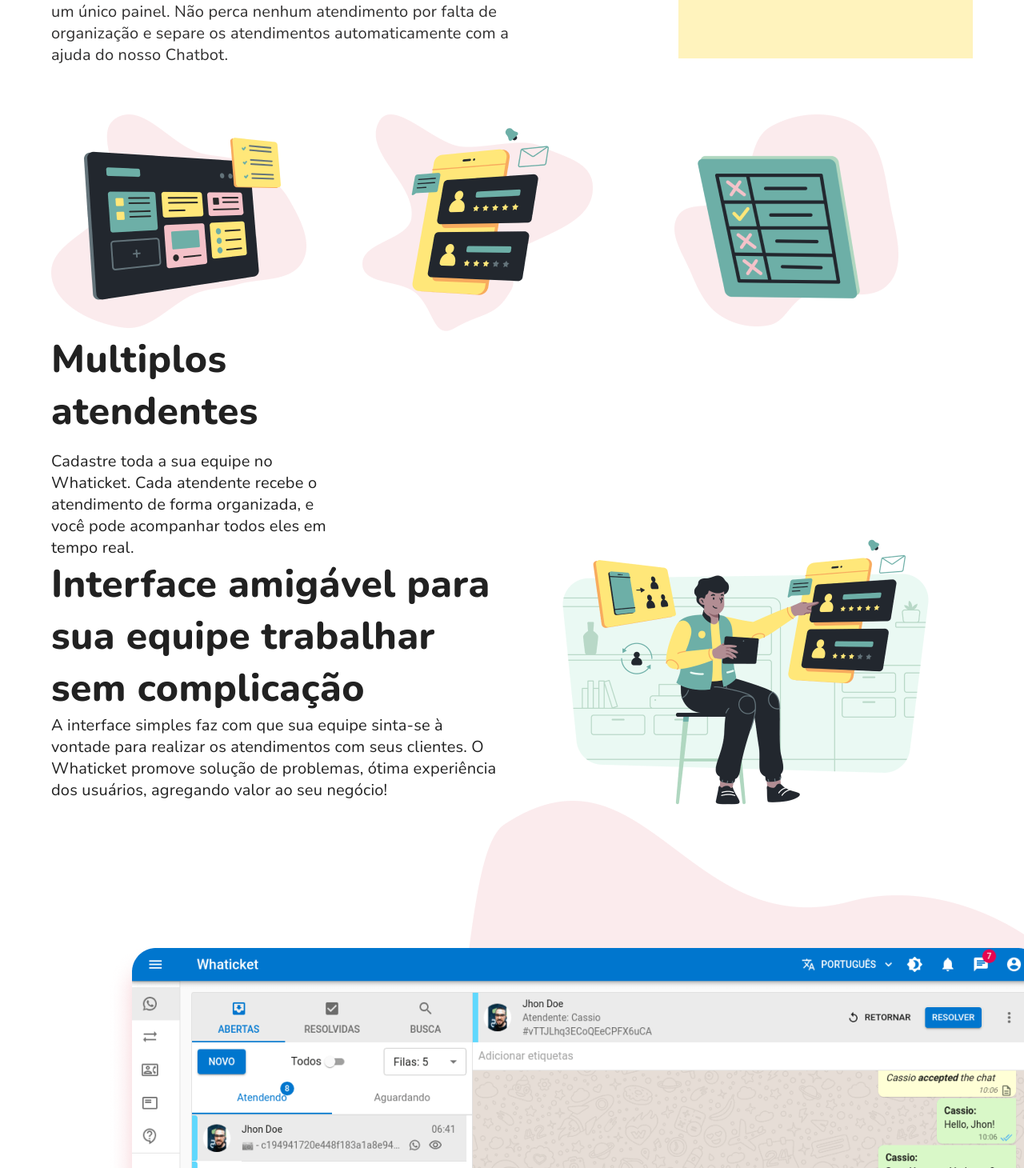
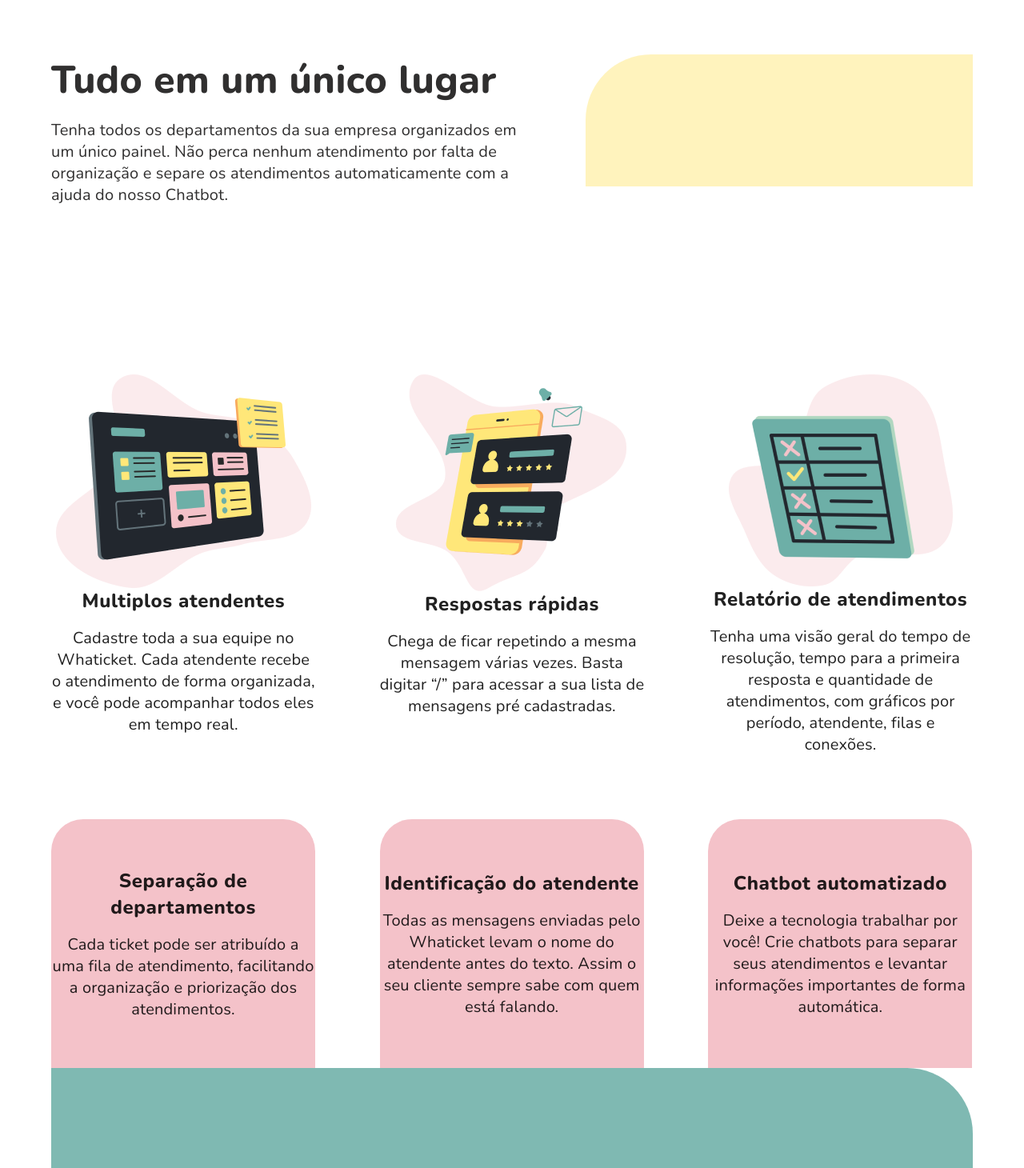
Before and after one commit to luaporto/Whaticket-Page, a React (Create React App) app: page / in a window 1280 px wide. Shown: the part 650-2110 px from the top of the page at 80% size. Built offline with nearby package versions, Linux system fonts and the light colour scheme.

Commit message:
cards pinks

```diff
--- a/src/App.js
+++ b/src/App.js
@@ -9,6 +9,17 @@ const ContainedButton = styled(Button)({
   width: '188px',
   height: '55px',
   textTransform: 'none',
+});
+const CardBox = styled(Box)({
+  display: 'flex',
+  alignItems: 'center',
+  justifyContent: 'center',
+  // padding: '78px',
+  width: '330px',
+  height: '311px',
+
+  backgroundColor: '#F4C2C9',
+  borderRadius: '40px 40px 0px 0px',
 });
 
 const ButtonTypography = styled(Typography)({
@@ -79,6 +90,7 @@ function App() {
             SubtitleTypography={SubtitleTypography}
             TextTypography={TextTypography}
             CardSubtitleTypography={CardSubtitleTypography}
+            CardBox={CardBox}
           />
         </Container>
       </ThemeProvider>
--- a/src/Components/TopBar.js
+++ b/src/Components/TopBar.js
@@ -1,5 +1,5 @@
 import { Box, Button, Stack, Typography } from '@mui/material';
-// import '../App.css';
+
 import icon from '../assets/icon.png';
 
 const TopBar = ({ ContainedButton, ButtonTypography }) => {
@@ -16,6 +16,7 @@ const TopBar = ({ ContainedButton, ButtonTypography }) => {
           backgroundColor: '#fff',
           height: '75px',
           margin: '15px -100px 10px -100px',
+          paddingBottom: '150px',
         }}
       >
         <Stack
--- a/src/Page.js
+++ b/src/Page.js
@@ -17,6 +17,7 @@ const Page = ({
   ButtonTypography,
   SubtitleTypography,
   CardSubtitleTypography,
+  CardBox,
 }) => {
   return (
     <>
@@ -31,6 +32,7 @@ const Page = ({
 
               letterSpacing: '0.025em',
               color: '#302F2F',
+              paddingBottom: '100px',
             }}
           >
             <Stack direction="column" spacing={2}>
@@ -56,6 +58,7 @@ const Page = ({
               alignItems: 'center',
               justifyContent: 'center',
               marginTop: '-75px',
+              paddingBottom: '100px',
             }}
           >
             <img src={image1} alt="" />
@@ -63,7 +66,7 @@ const Page = ({
         </Grid>
       </Grid>
       <Grid container spacing={2}>
-        <Grid item xs={6}>
+        <Grid item xs={6} sx={{ paddingBottom: '150px' }}>
           <Box
             sx={{
               display: 'flex',
@@ -92,42 +95,156 @@ const Page = ({
             sx={{
               display: 'flex',
               alignItems: 'center',
-              height: '180px',
-              marginLeft: '200px',
+              paddingRight: '78px',
+              width: '484px',
+              height: '165px',
+              marginLeft: 'auto',
+
               backgroundColor: '#FFE7797D',
-
               borderRadius: '82px 0px 0px 0px',
             }}
           ></Box>
         </Grid>
       </Grid>
 
-      <Box sx={{ flexGrow: 1 }}>
-        <Grid container spacing={2}>
+      <Grid container spacing={10} sx={{ paddingBottom: '200px' }}>
         <Grid item xs={4}>
+          <Box
+            sx={{
+              display: 'flex',
+              alignItems: 'center',
+              justifyContent: 'center',
+            }}
+          >
             <img src={multipleUsers} alt="" />
+          </Box>
 
           <Stack direction="column" spacing={2}>
-              <SubtitleTypography>Multiplos atendentes</SubtitleTypography>
+            <CardSubtitleTypography>
+              Multiplos atendentes
+            </CardSubtitleTypography>
 
-              <TextTypography>
+            <TextTypography sx={{ textAlign: 'center' }}>
               Cadastre toda a sua equipe no Whaticket. Cada atendente recebe o
-                atendimento de forma organizada, e você pode acompanhar todos
-                eles em tempo real.
+              atendimento de forma organizada, e você pode acompanhar todos eles
+              em tempo real.
             </TextTypography>
           </Stack>
         </Grid>
 
         <Grid item xs={4}>
+          <Box
+            sx={{
+              display: 'flex',
+              alignItems: 'center',
+              justifyContent: 'center',
+            }}
+          >
             <img src={fastResponses} alt="" />
+          </Box>
+          <Stack direction="column" spacing={2}>
+            <CardSubtitleTypography>Respostas rápidas</CardSubtitleTypography>
+
+            <TextTypography sx={{ textAlign: 'center' }}>
+              Chega de ficar repetindo a mesma mensagem várias vezes. Basta
+              digitar “/” para acessar a sua lista de mensagens pré cadastradas.
+            </TextTypography>
+          </Stack>
         </Grid>
         <Grid item xs={4}>
+          <Box
+            sx={{
+              display: 'flex',
+              alignItems: 'center',
+              justifyContent: 'center',
+            }}
+          >
             <img src={reports} alt="" />
+          </Box>
+          <Stack direction="column" spacing={2}>
+            <CardSubtitleTypography>
+              Relatório de atendimentos
+            </CardSubtitleTypography>
+
+            <TextTypography sx={{ textAlign: 'center' }}>
+              Tenha uma visão geral do tempo de resolução, tempo para a primeira
+              resposta e quantidade de atendimentos, com gráficos por período,
+              atendente, filas e conexões.
+            </TextTypography>
+          </Stack>
         </Grid>
+
+        <Grid item xs={4}>
+          <CardBox>
+            <Stack direction="column" spacing={2}>
+              <CardSubtitleTypography>
+                Separação de departamentos
+              </CardSubtitleTypography>
+
+              <TextTypography sx={{ textAlign: 'center' }}>
+                Cada ticket pode ser atribuído a uma fila de atendimento,
+                facilitando a organização e priorização dos atendimentos.
+              </TextTypography>
+            </Stack>
+          </CardBox>
         </Grid>
-      </Box>
+        <Grid item xs={4}>
+          <CardBox>
+            <Stack direction="column" spacing={2}>
+              <CardSubtitleTypography>
+                Identificação do atendente
+              </CardSubtitleTypography>
 
-      <Grid container spacing={2}>
+              <TextTypography sx={{ textAlign: 'center' }}>
+                Todas as mensagens enviadas pelo Whaticket levam o nome do
+                atendente antes do texto. Assim o seu cliente sempre sabe com
+                quem está falando.
+              </TextTypography>
+            </Stack>
+          </CardBox>
+        </Grid>
+        <Grid item xs={4}>
+          <CardBox>
+            <Stack direction="column" spacing={2}>
+              <CardSubtitleTypography>
+                Chatbot automatizado
+              </CardSubtitleTypography>
+
+              <TextTypography sx={{ textAlign: 'center' }}>
+                Deixe a tecnologia trabalhar por você! Crie chatbots para
+                separar seus atendimentos e levantar informações importantes de
+                forma automática.
+              </TextTypography>
+            </Stack>
+          </CardBox>
+        </Grid>
+
+        <Box
+          sx={{
+            // alignItems: 'center',
+            // display: 'flex',
+            // alignItems: 'center',
+            // justifyContent: 'center',
+
+            //estou sofrendo para encaixar esse box atrás do grid!
+            position: 'static',
+            left: '400px',
+            top: '1850px',
+            zIndex: '10',
+
+            marginLeft: 'auto',
+
+            width: '1152px',
+            height: '138px',
+
+            backgroundColor: '#6DAFA7DE',
+
+            borderRadius: '0px 82px 0px 0px',
+          }}
+        ></Box>
+      </Grid>
+
+      <Grid container spacing={2} sx={{ paddingBottom: '200px' }}>
         <Grid item xs={6}>
           <SubtitleTypography>
             Interface amigável para sua equipe trabalhar sem complicação
```
Lines whose indentation alone changed are shown as unchanged.
